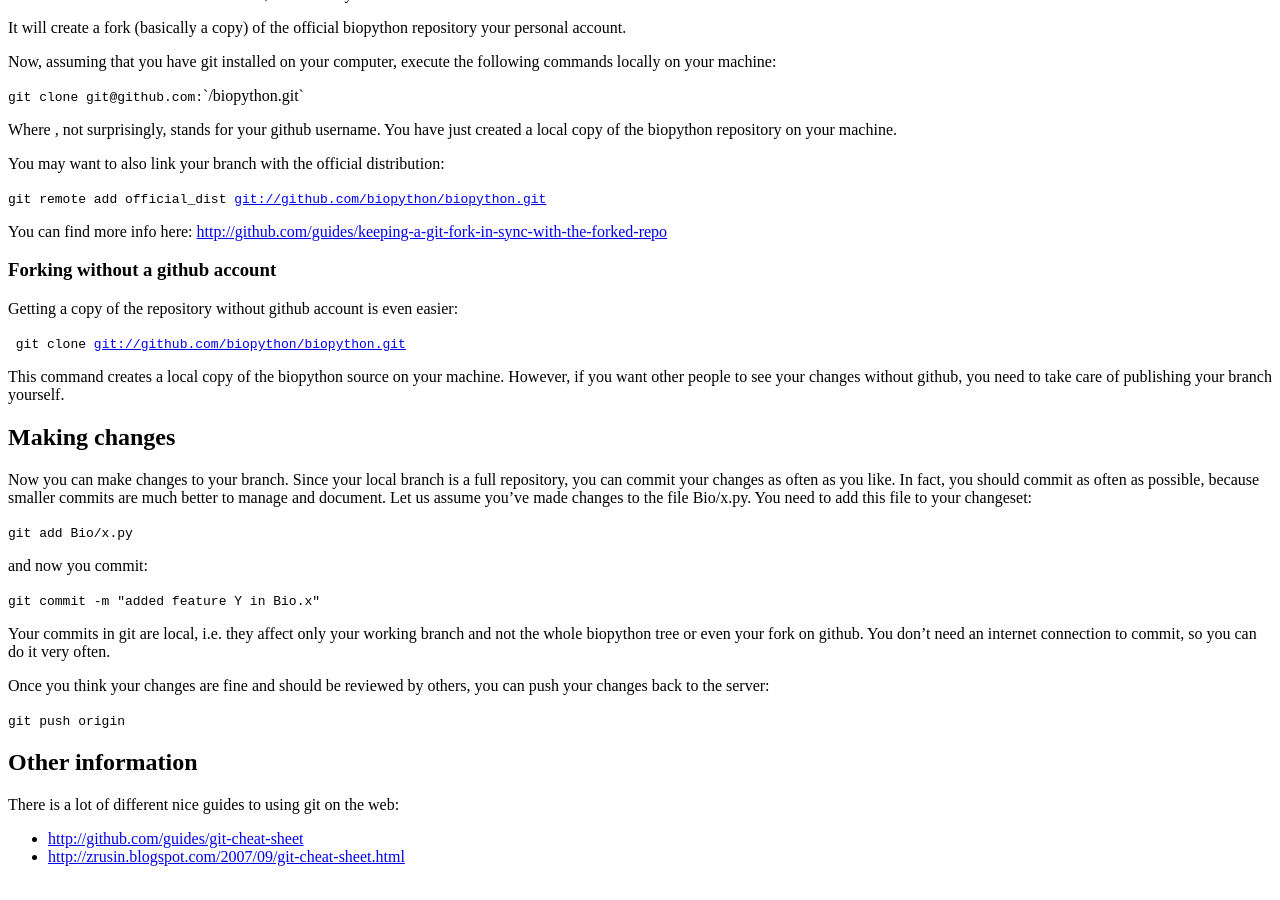
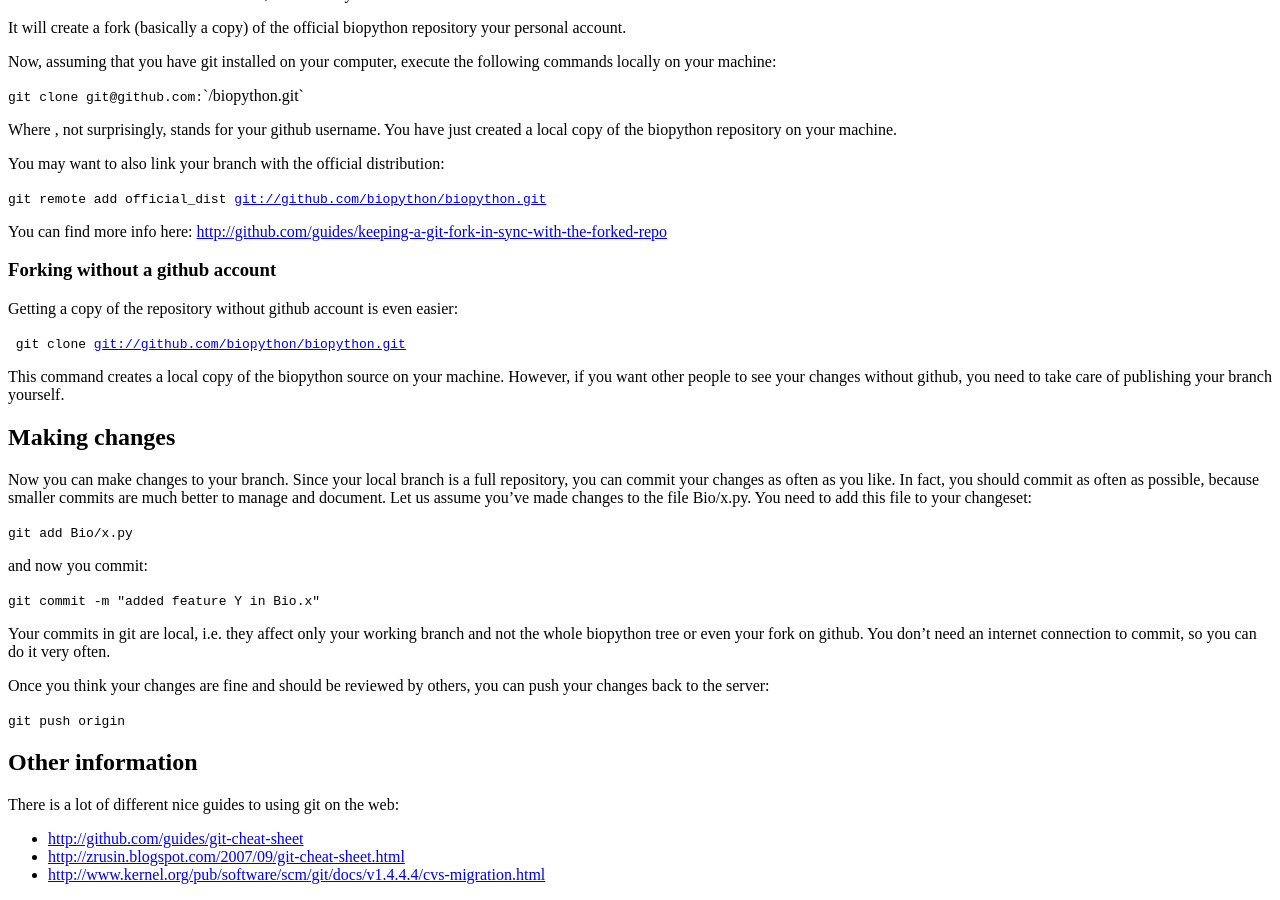
Before and after one commit to biopython/biopython.github.io, a Jekyll site: the page built from wiki/GitMigration.md, in a window 1280 px wide and 900 px high, scrolled down 1035 px. Built offline with Jekyll 4.4.1, drawn with Linux system fonts in a browser that asks for light colours.

Commit message:
Change to wiki page

```diff
--- a/wiki/GitMigration.md
+++ b/wiki/GitMigration.md
@@ -141,3 +141,4 @@ There is a lot of different nice guides to using git on the web:
 
 -   <http://github.com/guides/git-cheat-sheet>
 -   <http://zrusin.blogspot.com/2007/09/git-cheat-sheet.html>
+-   <http://www.kernel.org/pub/software/scm/git/docs/v1.4.4.4/cvs-migration.html>
```
Also changed, not shown: 1 other file.
